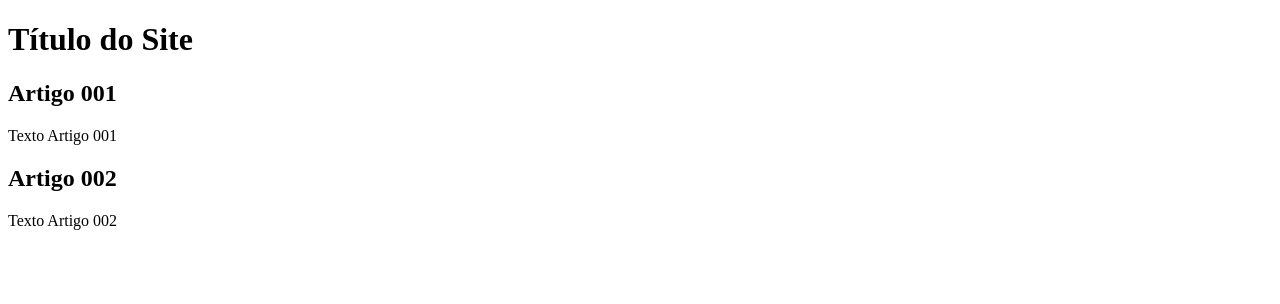
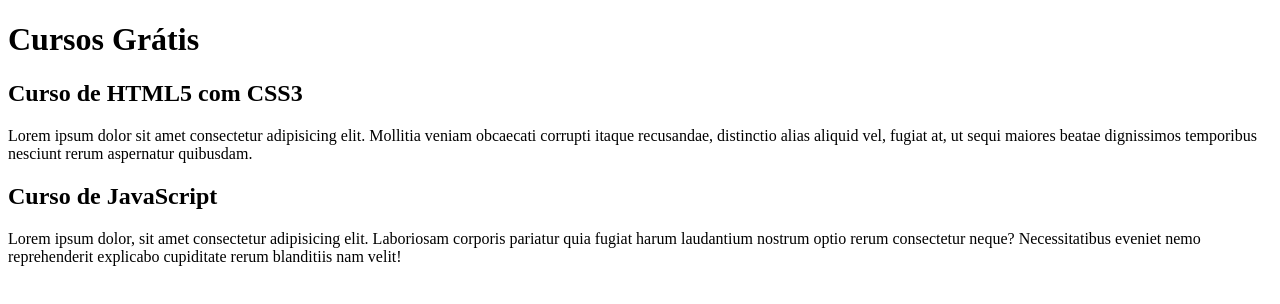
Before and after one commit to Mychael-Douglass/projeto-site, a plain HTML site: page index.html in a window 1280 px wide. Drawn offline with Linux system fonts and the light colour scheme.

Commit message:
comecei a escrever o conteúdo

```diff
--- a/index.html
+++ b/index.html
@@ -9,15 +9,15 @@
 <body>
     <main>
         <header>
-            <h1>Título do Site</h1>
+            <h1>Cursos Grátis</h1>
         </header>
         <article>
-            <h2>Artigo 001</h2>
-            <p>Texto Artigo 001</p>
+            <h2>Curso de HTML5 com CSS3</h2>
+            <p>Lorem ipsum dolor sit amet consectetur adipisicing elit. Mollitia veniam obcaecati corrupti itaque recusandae, distinctio alias aliquid vel, fugiat at, ut sequi maiores beatae dignissimos temporibus nesciunt rerum aspernatur quibusdam.</p>
         </article>
         <article>
-            <h2>Artigo 002</h2>
-            <p>Texto Artigo 002</p>
+            <h2>Curso de JavaScript</h2>
+            <p>Lorem ipsum dolor, sit amet consectetur adipisicing elit. Laboriosam corporis pariatur quia fugiat harum laudantium nostrum optio rerum consectetur neque? Necessitatibus eveniet nemo reprehenderit explicabo cupiditate rerum blanditiis nam velit!</p>
         </article>
     </main>
 </body>
```
